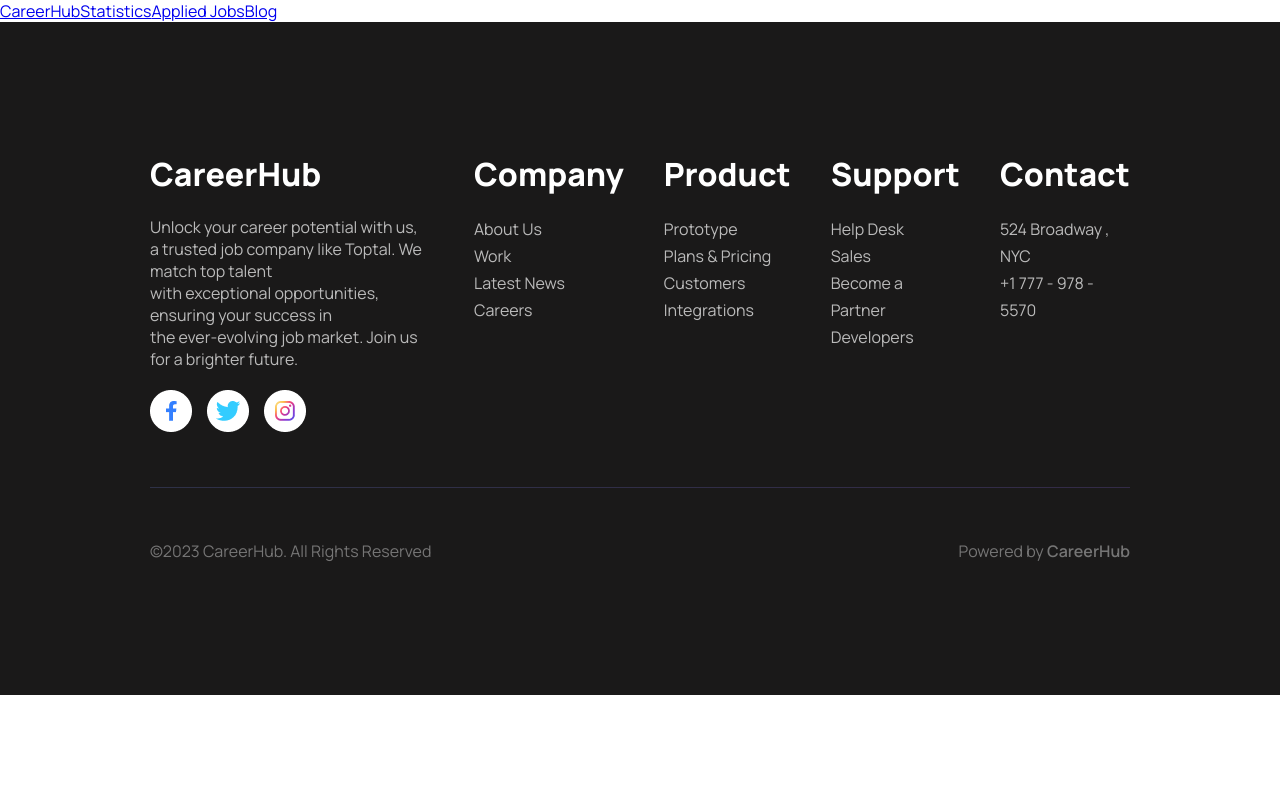
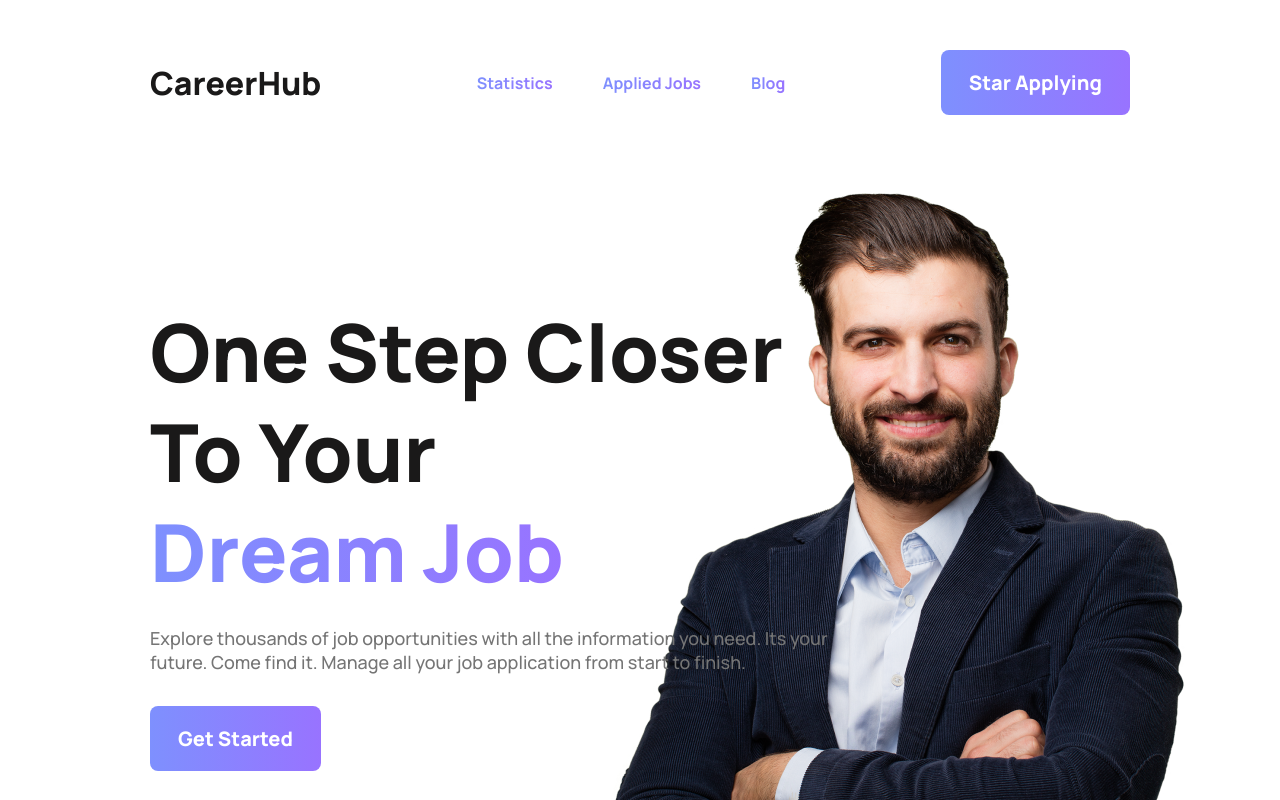
Before and after one commit to noushadzaman/downdal, a React (Vite) app: page / in a window 1280 px wide. Shown: the top 800 px of the page. Built offline with nearby package versions, Linux system fonts and the light colour scheme.

Commit message:
header & banner done

```diff
--- a/index.html
+++ b/index.html
@@ -5,8 +5,9 @@
   <meta charset="UTF-8" />
   <meta name="viewport" content="width=device-width, initial-scale=1.0" />
   <link rel="preconnect" href="https://fonts.googleapis.com">
-<link rel="preconnect" href="https://fonts.gstatic.com" crossorigin>
-<link href="https://fonts.googleapis.com/css2?family=Manrope:wght@200;300;400;500;600;700;800&display=swap" rel="stylesheet">
+  <link rel="preconnect" href="https://fonts.gstatic.com" crossorigin>
+  <link href="https://fonts.googleapis.com/css2?family=Manrope:wght@200;300;400;500;600;700;800&display=swap"
+    rel="stylesheet">
   <title>Downdal</title>
 </head>
 
--- /dev/null
+++ b/src/components/Banner/Banner.css
@@ -0,0 +1,91 @@
+.banner {
+    padding-top: 137px;
+    padding-bottom: 137px;
+    background-image: url('../../../public/images/All Images/P3OLGJ1 copy 1.png');
+    background-repeat: no-repeat;
+    background-position: bottom right;
+}
+
+.banner-title {
+    color: #1A1919;
+    font-size: 80px;
+    font-weight: 800;
+    line-height: 100px;
+    padding-bottom: 24px;
+}
+
+.banner-title-span {
+    background: var(--Linear, linear-gradient(90deg, #7E90FE 0%, #9873FF 100%));
+    background-clip: text;
+    -webkit-background-clip: text;
+    -webkit-text-fill-color: transparent;
+}
+
+.banner-description {
+    color: var(--Dark-03, #757575);
+    font-size: 18px;
+    font-weight: 500;
+    padding-bottom: 32px;
+}
+
+.banner-btn {
+    padding: 19px 28px;
+    gap: 10px;
+    border-radius: 8px;
+    background: var(--Linear, linear-gradient(90deg, #7E90FE 0%, #9873FF 100%));
+    color: #FFF;
+    font-size: 20px;
+    font-weight: 800;
+    border: none;
+}
+
+@media only screen and (max-width: 600px) {
+    .banner {
+        padding-right: 80px;
+        padding-left: 80px;
+        background-image: none;
+    }
+
+    .banner-info {
+        width: 90%;
+    }
+
+    .banner-title {
+        font-size: 60px;
+        line-height: 70px;
+    }
+
+    .banner-description {
+        color: var(--Dark-03, #757575);
+        font-size: 17px;
+        font-weight: 500;
+        padding-bottom: 32px;
+    }
+    .banner {
+        padding-top: 0px;
+    }
+
+
+}
+
+@media only screen and (min-width: 600px) and (max-width: 1500px) {
+    .banner {
+        padding-left: 150px;
+        padding-right: 150px;
+    }
+
+    .banner-info {
+        width: 75%;
+    }
+}
+
+@media only screen and (min-width: 1501px) {
+    .banner {
+        padding-left: 300px;
+        padding-right: 300px;
+    }
+
+    .banner-info {
+        width: 50%;
+    }
+}
--- /dev/null
+++ b/src/components/Banner/Banner.jsx
@@ -0,0 +1,16 @@
+import React from 'react';
+import './Banner.css';
+
+const Banner = () => {
+    return (
+        <div className='banner'>
+            <div className='banner-info'>
+                <h1 className='banner-title'>One Step Closer To Your<br></br><span className='banner-title-span'>Dream Job</span></h1>
+                <p className='banner-description'>Explore thousands of job opportunities with all the information you need. Its your future. Come find it. Manage all your job application from start to finish.</p>
+                <button className='banner-btn'>Get Started</button>
+            </div>
+        </div>
+    );
+};
+
+export default Banner;
--- a/src/components/Footer/Footer.css
+++ b/src/components/Footer/Footer.css
@@ -8,8 +8,6 @@
     display: flex;
     justify-content: space-between;
     gap: 40px;
-    padding-left: 300px;
-    padding-right: 300px;
 }
 
 .footer-first-part>div>p {
@@ -37,8 +35,6 @@
     display: flex;
     justify-content: space-between;
     padding: 50px 0 0 0;
-    padding-left: 300px;
-    padding-right: 300px;
 }
 
 .footer-second-part>p {
@@ -97,8 +93,20 @@
         padding-left: 150px;
         padding-right: 150px;
     }
+
     .footer-hr {
         margin-left: 150px;
         margin-right: 150px;
     }
 }
+
+@media only screen and (min-width: 1501px) {
+    .footer-first-part {
+         padding-left: 300px;
+        padding-right: 300px;
+    }
+    .footer-second-part {
+        padding-left: 300px;
+        padding-right: 300px;
+    }
+}
--- a/src/components/Header/Header.css
+++ b/src/components/Header/Header.css
@@ -0,0 +1,65 @@
+nav {
+    display: flex;
+    align-items: center;
+    justify-content: space-between;
+    padding-top: 50px;
+    padding-bottom: 50px;
+}
+
+.nav-btn-group {
+    display: flex;
+    gap: 50px;
+}
+
+.nav-home-btn {
+    color: #1A1919;
+    font-size: 32px;
+    font-weight: 800;
+    line-height: normal;
+    text-decoration: none;
+}
+
+.nav-btn {
+    font-family: Manrope;
+    font-size: 16px;
+    font-style: normal;
+    font-weight: 700;
+    line-height: normal;
+    background: linear-gradient(90deg, #7E90FE 0%, #9873FF 100%);
+    background-clip: text;
+    -webkit-background-clip: text;
+    -webkit-text-fill-color: transparent;
+}
+
+.nav-apply-btn {
+    padding: 19px 28px;
+    border-radius: 8px;
+    background: var(--Linear, linear-gradient(90deg, #7E90FE 0%, #9873FF 100%));
+    color: #FFF;
+    font-size: 20px;
+    font-weight: 800;
+    border: none;
+}
+
+@media only screen and (max-width: 600px) {
+    nav {
+        flex-direction: column;
+        text-align: center;
+        gap: 10px;
+        padding-top: 80px;
+        padding-bottom: 80px;
+    }
+}
+
+@media only screen and (min-width: 600px) and (max-width: 1500px) {
+    nav {
+        padding-left: 150px;
+        padding-right: 150px;
+    }
+}
+@media only screen and (min-width: 1501px) {
+    nav {
+        padding-left: 300px;
+        padding-right: 300px;
+    }
+}
--- a/src/components/Header/Header.jsx
+++ b/src/components/Header/Header.jsx
@@ -1,14 +1,18 @@
 import React from 'react';
+import './Header.css';
 import { Link } from 'react-router-dom';
 
 const Header = () => {
     return (
-        <div>
-            <Link to="/">CareerHub</Link>
-            <Link to="/statistics">Statistics</Link>
-            <Link to="/jobs">Applied Jobs</Link>
-            <Link to="/blog">Blog</Link>
-        </div>
+        <nav>
+            <Link className='nav-home-btn' to="/">CareerHub</Link>
+            <div className='nav-btn-group'>
+                <Link className='nav-btn' to="/statistics">Statistics</Link>
+                <Link className='nav-btn' to="/jobs">Applied Jobs</Link>
+                <Link className='nav-btn' to="/blog">Blog</Link>
+            </div>
+            <Link><button className='nav-apply-btn'>Star Applying</button></Link>
+        </nav>
     );
 };
 
--- a/src/components/Main/Main.jsx
+++ b/src/components/Main/Main.jsx
@@ -1,11 +1,13 @@
 import React from 'react';
 import Header from '../Header/Header';
 import Footer from '../Footer/Footer';
+import Banner from '../Banner/Banner';
 
 const Main = () => {
     return (
         <div>
             <Header></Header>
+            <Banner></Banner>
             <Footer></Footer>
         </div>
     );
```
